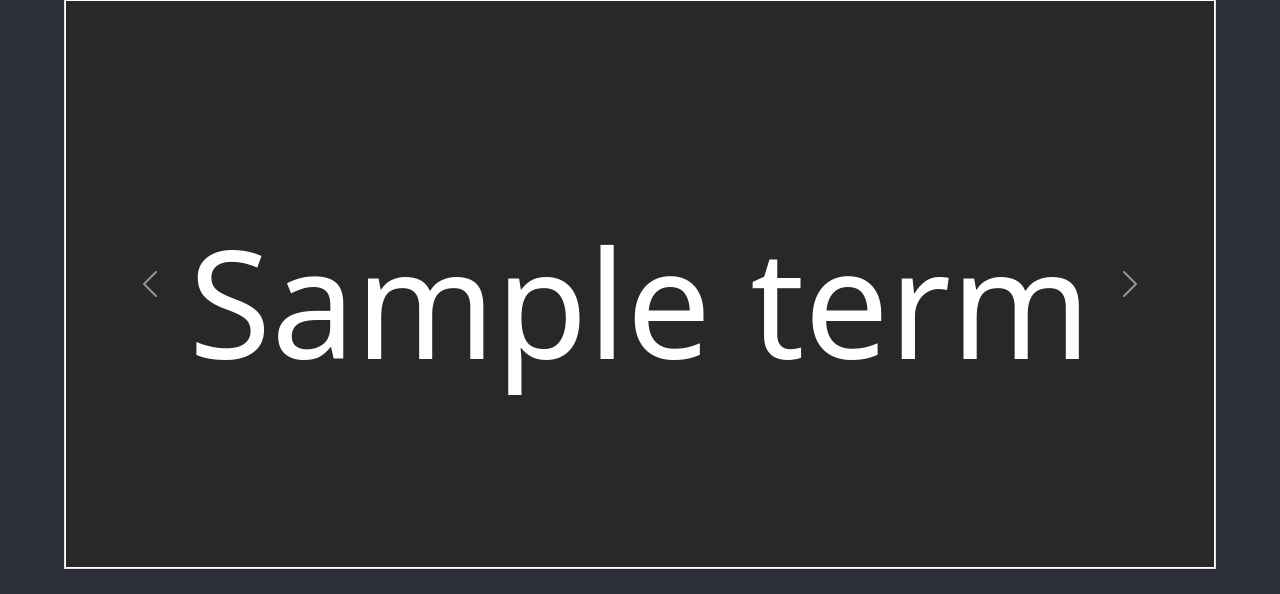
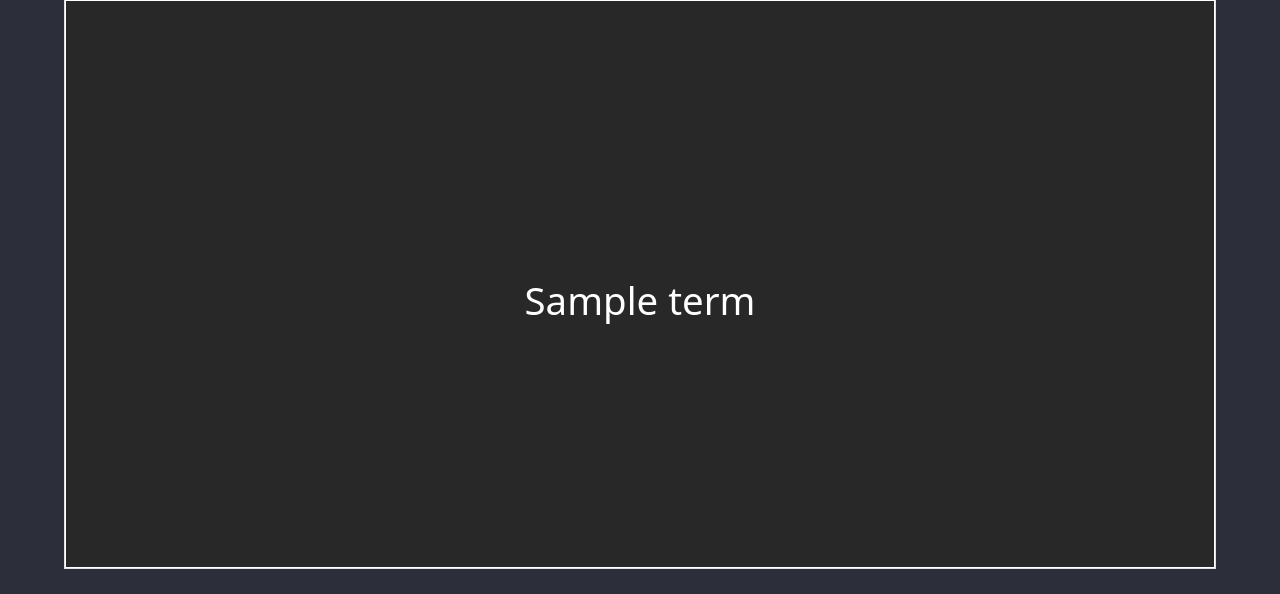
Before and after one commit to wongjoshua2005/Flashcard-Web-Application, a Flask app: template templates/flashcard.html in a window 1280 px wide. Shown: the part 306-900 px from the top of the page. Run offline with Flask 3, Linux system fonts and the light colour scheme; the template is opened without the code that fills it: most values are stand-ins (such as "Sample title", 1, 10 or a date in 2020).

Commit message:
Optimize the way flashcards are handled in the SQLite database
I optimized the way that cards are read and evaluated to not
include duplicates only for that set. I will now be working
on the pomodoro timer.

```diff
--- a/app.py
+++ b/app.py
@@ -219,22 +219,20 @@ def enter_flashcard():
 
     cards_list = flashcards.fetchall()
 
+    implement_dummy = not cards_list
+
     if request.method == "POST":
         new_term = request.form.get("term")
         new_definition = request.form.get("definition")
-
-        print(new_term)
-        print(new_definition)
-        print(session["id"])
-        print(session["user"])
 
         if not new_term or not new_definition:
             error_msg = "404 FLASHCARD SHOULD NEVER BE EMPTY >:C"
             return redirect(url_for("error", message=error_msg, code=404))
 
         verify_term = main_cursor.execute(
-        "SELECT * FROM flashcard WHERE term = ? AND user_id = ?",
-        (new_term, session["id"])
+        """SELECT * FROM flashcard WHERE term = ?
+        AND user_id = ? AND card_set = ?""",
+        (new_term, session["id"], int(set_id["id"]))
         )
 
         result = verify_term.fetchone()
@@ -264,7 +262,8 @@ def enter_flashcard():
         return redirect("/flashcard")
 
     return render_template("flashcard.html", logged=user_logged,
-                            name=user_set, cards=cards_list)
+                            name=user_set, cards=cards_list,
+                              empty_list=implement_dummy)
 
 # Debuggging purposes
 if __name__ == "__main__":
--- a/templates/flashcard.html
+++ b/templates/flashcard.html
@@ -40,23 +40,27 @@
 <div id="carouselExampleIndicators" class="carousel
 slide" style="margin: 5%;">
     <div class="carousel-inner border" style="background-color: #282829;">
+    {% if empty_list %}
+        <div style="border: 1px solid;" class="carousel-item active text-center">
+            <p class="swap_card d-flex justify-content-center align-items-center"
+            style="height: 500px; font-size: 50px;">
+                Use add flashcard to add more cards!!!
+            </p>
+        </div>
+    {% endif %}
     {% for term_list in cards %}
         <div style="border: 1px solid;" class="carousel-item {% if loop.first %}active{% endif %} text-center">
             <p class="swap_card d-flex justify-content-center align-items-center"
-             style="height: 500px; font-size: 150px;">{{ term_list.term }}</p>
+             style="width: auto; height: 500px; font-size: 3vw; overflow: hidden;">{{ term_list.term }}</p>
             <p class="def" hidden>{{ term_list.definition }}</p>
         </div>
     {% endfor %}
     </div>
     <button class="carousel-control-prev" type="button" data-bs-target="#carouselExampleIndicators"
         data-bs-slide="prev">
-        <span class="carousel-control-prev-icon" aria-hidden="true"></span>
-        <span class="visually-hidden">Previous</span>
     </button>
     <button class="carousel-control-next" type="button" data-bs-target="#carouselExampleIndicators"
         data-bs-slide="next">
-        <span class="carousel-control-next-icon" aria-hidden="true"></span>
-        <span class="visually-hidden">Next</span>
     </button>
 </div>
 
```
Also changed, not shown: user_database.db, 1 other file.
